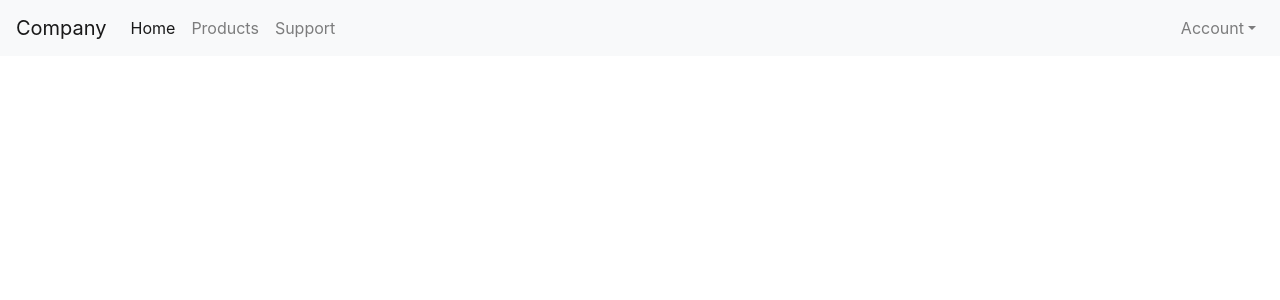
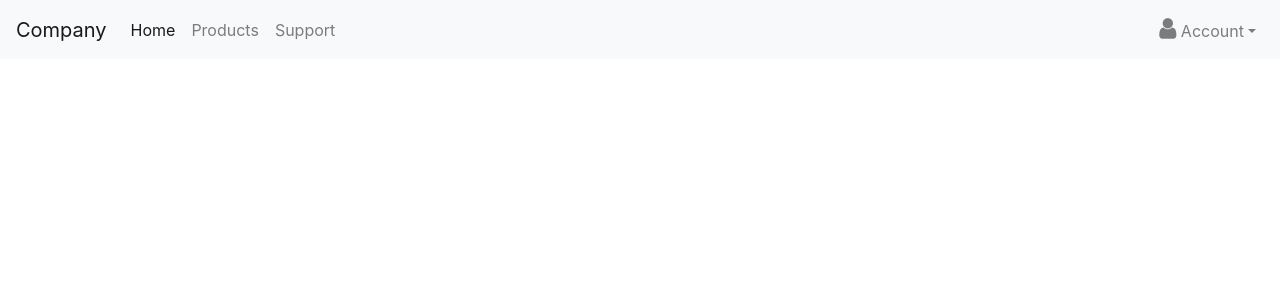
Before and after one commit to yykhoo/eCommerce, an Angular app: page /header in a window 1280 px wide. Shown: the top 300 px of the page. Built offline with nearby package versions, Linux system fonts and the light colour scheme.

Commit message:
Commit before change

```diff
--- a/angular.json
+++ b/angular.json
@@ -25,7 +25,8 @@
             ],
             "styles": [
               "src/styles.css",
-              "node_modules/bootstrap/dist/css/bootstrap.min.css"
+              "node_modules/bootstrap/dist/css/bootstrap.min.css",
+              "node_modules/font-awesome/css/font-awesome.css"
 
             ],
             "scripts": [
@@ -91,7 +92,8 @@
             ],
             "styles": [
               "src/styles.css",
-              "node_modules/bootstrap/dist/css/bootstrap.min.css"
+              "node_modules/bootstrap/dist/css/bootstrap.min.css",
+              "node_modules/font-awesome/css/font-awesome.css"
             ],
             "scripts": [
               "node_modules/jquery/dist/jquery.min.js",
--- a/package.json
+++ b/package.json
@@ -20,7 +20,9 @@
     "@angular/platform-browser-dynamic": "~8.1.2",
     "@angular/router": "~8.1.2",
     "@ng-bootstrap/ng-bootstrap": "^5.1.0",
+    "angular-font-awesome": "^3.1.2",
     "bootstrap": "^4.3.1",
+    "font-awesome": "^4.7.0",
     "jquery": "^3.4.1",
     "popper.js": "^1.15.0",
     "rxjs": "~6.4.0",
--- a/src/app/header/header.component.html
+++ b/src/app/header/header.component.html
@@ -25,7 +25,8 @@
                 <button class="btn btn-outline-success my-2 my-sm-0" type="submit">Search</button>
             </form> -->
             <li class="nav-item dropdown ">
-                <a class="nav-link dropdown-toggle" data-toggle="dropdown" href="#" role="button" aria-haspopup="true" aria-expanded="false">Account</a>
+                <a class="nav-link dropdown-toggle" data-toggle="dropdown" href="#" role="button" aria-haspopup="true" aria-expanded="false">
+                    <i class="fa fa-user" style="font-size:24px"></i>  Account</a>
                 <div class="dropdown-menu bg-light">
                     <a routerLink="/signin" class="dropdown-item" href="#">Login</a>
                     <a routerLink="/signup" class="dropdown-item" href="#">Sign Up</a>
```
Also changed, not shown: 1 other file (tests, documents, lock files or other folders).
